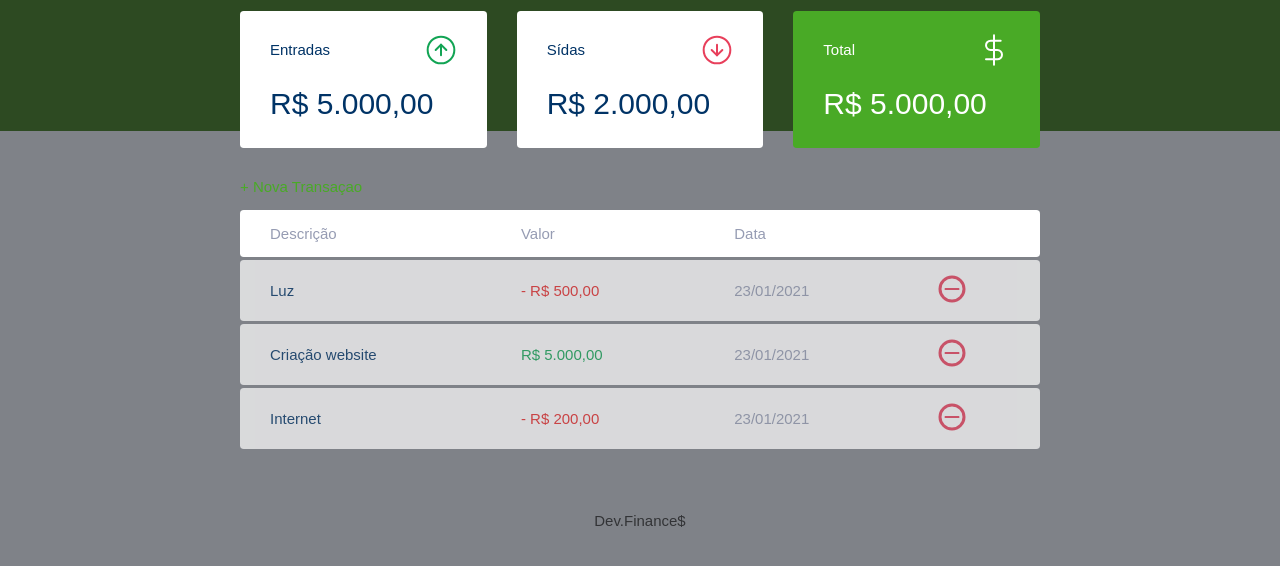
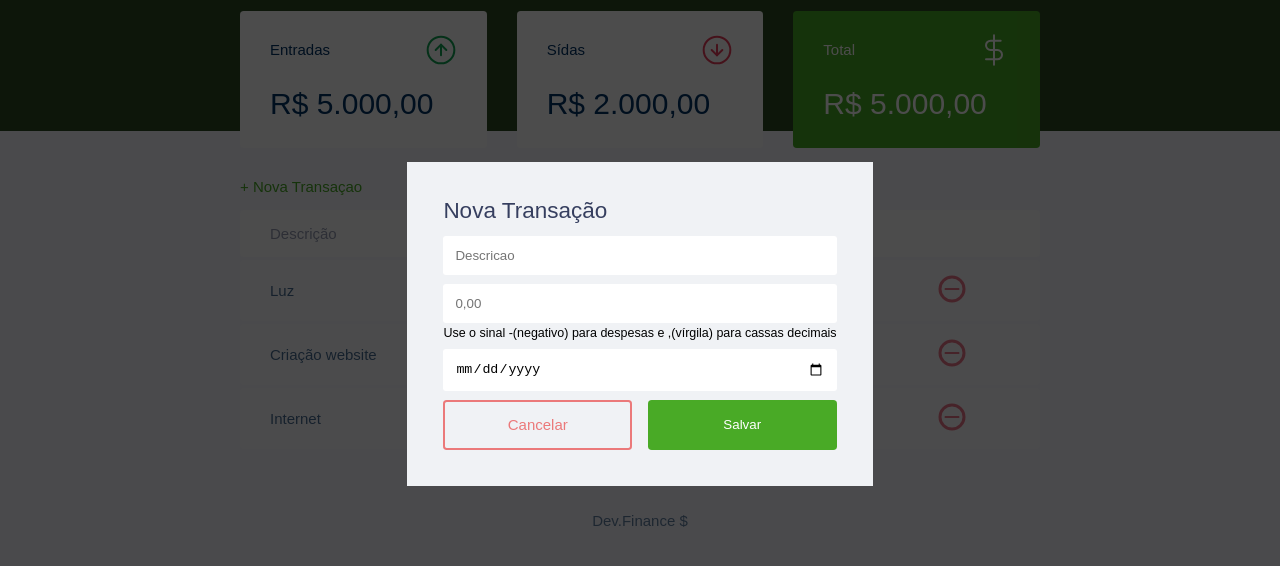
Before and after one commit to alex241262/maratona-discover_1, a plain HTML site: page index.html in a window 1280 px wide. Both pictures are taken after a click on the link "+ Nova Transaçao". Shown: the part 76-642 px from the top of the page. Drawn offline with Linux system fonts and the light colour scheme.

Commit message:
finalizado css modal,iniciado javascript

```diff
--- a/index.html
+++ b/index.html
@@ -44,7 +44,7 @@
         <section id="transaction">
             <h2 class="sr-only">Transações</h2>
 
-            <a href="#" class="button new">+ Nova Transaçao</a>
+            <a href="#" onclick="Modal.open()" class="button new">+ Nova Transaçao</a>
         <table id="data-table">
             <thead>
                 <tr>
@@ -81,7 +81,7 @@
     </main>
 
     <div class="modal-overlay">
-        <div class="container">
+        <!--<div class="container">-->
             <div class="modal">
                <div id="form">
                     <h2>Nova Transação</h2>
@@ -92,16 +92,16 @@
                                 type="text"
                                 id="description"
                                 name="description"
-                        placeholder="Descricao">
+                                placeholder="Descricao"/>
                         </div>
-                    <div class="input-group"></div>
+                        <div class="input-group">
                             <label class="sr-only" for="amount">Valor</label>
                             <input
                                 type="number"
                                 id="amount"
                                 name="amount"
                                 placeholder="0,00"
-                            step="0.01">
+                                step="0.01"/>
                         </div>
                             <small class="help">Use o sinal -(negativo) para despesas e ,(vírgila) para cassas decimais</small>
                             <div class="input-group">
@@ -109,19 +109,33 @@
                                 <input
                                     type="date"
                                     id="date"
-                                name="date">
+                                    name="date"/>
                                 </div>
                         <div class="input-group actions">
-                        <a href="#" class="button cancel">Cancelar</a>
+                            <a href="#" onclick="Modal.close()" class="button cancel">Cancelar</a>
                             <button>Salvar</button>
                         </div>
                     </form>
                 </div>
             </div>
+        <!--</div>-->
     </div>
 
-    <footer><p>Dev.Finance$</p></footer>
+    <footer><p>Dev.Finance $</p></footer>
+<script>
+const Modal ={
+    open(){//abrir o modal
+    //adicionar a classe active ao modal
+        //alert('Abrir o modal')
+        document.querySelector('.modal-overlay').classList.add('active')
+    },
+    close(){//fechar o modal
+    //remover a classe active do modal
+        document.querySelector('.modal-overlay').classList.remove('active')
+    }
+}
 
+</script>
 
 
 </body>
--- a/style.css
+++ b/style.css
@@ -4,6 +4,7 @@
     --green:#49AA26;
     --light-green:#3dd705;
     --red: #e92929;
+    --body:#F8F8FF;
 }
 *{
     margin: 0;
@@ -15,7 +16,7 @@ html{
     (100 * px)/16*/
 }
 body{
-    background-color: #7f8288;
+    background-color: var(--body);
     font-family:'Poppins',sans-serif;
 }
 .sr-only{
@@ -48,7 +49,7 @@ a{
 a:hover{
     color: var(--light-green);
 }
-button{
+ button{
     width: 100%;
     height: 50px;
     border: none;
@@ -182,7 +183,7 @@ td.expense{
     visibility: hidden;
     z-index: 999;
 }
-.modal-coverlay.active{
+.modal-overlay.active{
     opacity: 1;
     visibility: visible;
 }
@@ -190,6 +191,7 @@ td.expense{
     background: #f0f2f5;
     padding: 2.4rem;
     position: relative;
+    align-items: center;
     z-index: 1;
 }
 /* form*/
@@ -207,7 +209,7 @@ td.expense{
 
 }
 .input-group{
-    margin-top: 0.08rem;
+    margin-top: 0.6rem;
 }
 .input-group small{
     opacity: 0.4;
@@ -219,14 +221,14 @@ td.expense{
 }
 .input-group.actions .button,
 .input-group.actions button{
-    height: 48%;
-
+    width: 48%;
 }
 /*estilizando o rodapé*/
 footer {
     text-align: center;
     padding: 4rem 0 2rem;
     opacity: 0.6;
+    color: var(--dark-blue);
 }
 /*responsivo*/
 @media(min-width:800px){
```
Lines whose indentation alone changed are shown as unchanged.
